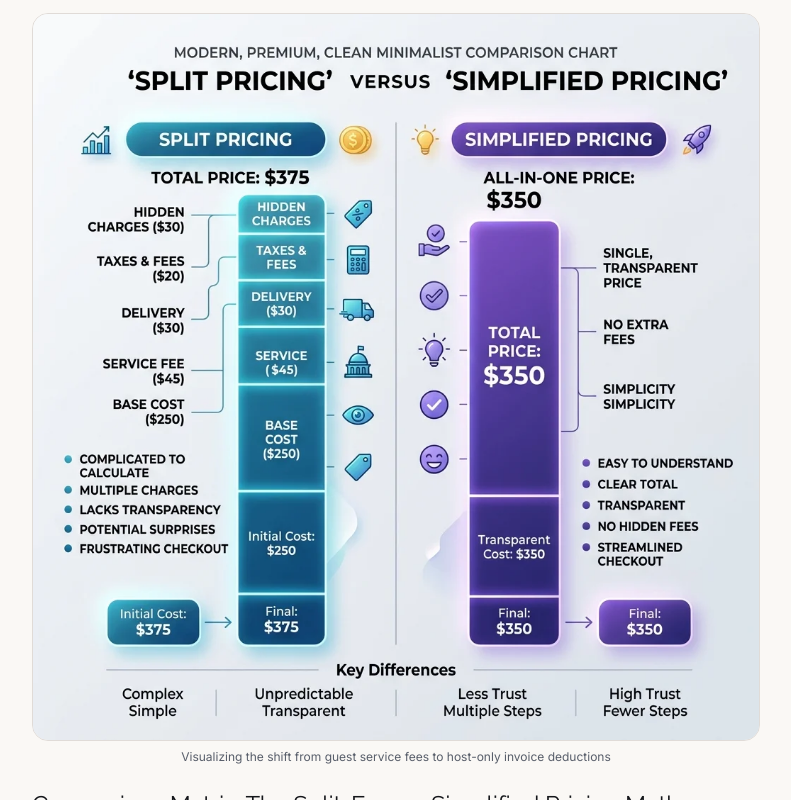
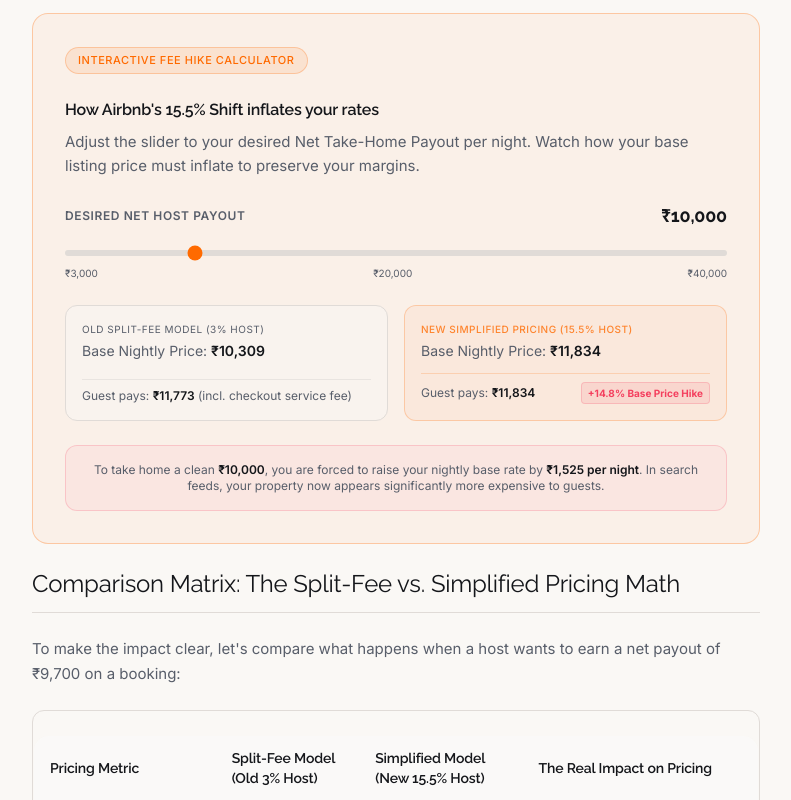
Before and after one commit to wayzyy-project/wayzyy-site, a React (Vite) app: page /blog/real-cost-of-airbnb-fee in a window 1280 px wide. Shown: the part 1560-2360 px from the top of the page, without its empty margins (244-1035 px from the left). Built offline with nearby package versions, Linux system fonts and the light colour scheme.

Commit message:
feat: replace static chart with interactive FeeHikeCalculator slider component

```diff
--- a/src/pages/blog/RealCostOfAirbnbFee.tsx
+++ b/src/pages/blog/RealCostOfAirbnbFee.tsx
@@ -1,7 +1,7 @@
 import { BlogLayout } from "@/components/BlogLayout";
 import { blogPosts } from "@/lib/blogPosts";
 import { HelpCircle } from "lucide-react";
-import { useState } from "react";
+import { useState, useMemo } from "react";
 import { Link } from "react-router-dom";
 import { InlineCalculator } from "@/components/InlineCalculator";
 
@@ -54,6 +54,114 @@ const faqJsonLd = {
   ]
 };
 
+function FeeHikeCalculator() {
+  const [payout, setPayout] = useState(10000);
+
+  const stats = useMemo(() => {
+    // Old Split-Fee (3% host fee)
+    const oldBaseRate = payout / 0.97;
+    const guestFee = oldBaseRate * 0.142; // ~14.2% average guest fee
+    const oldGuestPaid = oldBaseRate + guestFee;
+
+    // New Simplified (15.5% host fee)
+    const newBaseRate = payout / 0.845;
+    const newGuestPaid = newBaseRate; // 0% guest service fee visible at checkout
+
+    const inflation = ((newBaseRate - oldBaseRate) / oldBaseRate) * 100;
+    const absoluteHike = newBaseRate - oldBaseRate;
+
+    return { oldBaseRate, oldGuestPaid, newBaseRate, newGuestPaid, inflation, absoluteHike };
+  }, [payout]);
+
+  const formatCurrency = (amount: number) => {
+    return new Intl.NumberFormat("en-IN", {
+      style: "currency",
+      currency: "INR",
+      maximumFractionDigits: 0,
+    }).format(amount);
+  };
+
+  return (
+    <div className="my-8 rounded-2xl border border-ember/30 bg-ember/5 p-6 sm:p-8">
+      <div>
+        <div className="inline-flex items-center gap-1.5 rounded-full bg-ember/10 border border-ember/25 px-3 py-1 text-[11px] font-medium uppercase tracking-wider text-ember">
+          Interactive Fee Hike Calculator
+        </div>
+        <h3 className="font-display text-xl sm:text-2xl text-foreground mt-2 leading-tight">
+          How Airbnb's 15.5% Shift inflates your rates
+        </h3>
+        <p className="text-xs sm:text-sm text-muted-foreground mt-1">
+          Adjust the slider to your desired Net Take-Home Payout per night. Watch how your base listing price must inflate to preserve your margins.
+        </p>
+      </div>
+
+      <div className="mt-6 space-y-6">
+        <div>
+          <div className="flex justify-between items-center mb-2">
+            <span className="text-xs font-semibold text-muted-foreground uppercase tracking-wider">
+              Desired Net Host Payout
+            </span>
+            <span className="font-display text-lg font-bold text-foreground">
+              {formatCurrency(payout)}
+            </span>
+          </div>
+          <input
+            type="range"
+            min="3000"
+            max="40000"
+            step="1000"
+            value={payout}
+            onChange={(e) => setPayout(Number(e.target.value))}
+            className="w-full h-1.5 bg-border rounded-lg appearance-none cursor-pointer accent-ember focus:outline-none"
+          />
+          <div className="flex justify-between text-[10px] text-muted-foreground mt-1">
+            <span>₹3,000</span>
+            <span>₹20,000</span>
+            <span>₹40,000</span>
+          </div>
+        </div>
+
+        <div className="grid grid-cols-1 sm:grid-cols-2 gap-4">
+          <div className="p-4 rounded-xl border border-border bg-background/50 flex flex-col justify-between">
+            <div>
+              <span className="text-[10px] uppercase tracking-wider text-muted-foreground block">
+                Old Split-Fee Model (3% Host)
+              </span>
+              <span className="text-sm text-muted-foreground mt-1 block">
+                Base Nightly Price: <strong className="text-foreground">{formatCurrency(stats.oldBaseRate)}</strong>
+              </span>
+            </div>
+            <div className="text-xs text-muted-foreground border-t border-border/60 pt-2 mt-3">
+              Guest pays: <strong className="text-foreground">{formatCurrency(stats.oldGuestPaid)}</strong> (incl. checkout service fee)
+            </div>
+          </div>
+
+          <div className="p-4 rounded-xl border border-ember/25 bg-ember/5 flex flex-col justify-between relative overflow-hidden">
+            <div>
+              <span className="text-[10px] uppercase tracking-wider text-ember/80 block font-medium">
+                New Simplified Pricing (15.5% Host)
+              </span>
+              <span className="text-sm text-muted-foreground mt-1 block">
+                Base Nightly Price: <strong className="text-foreground">{formatCurrency(stats.newBaseRate)}</strong>
+              </span>
+            </div>
+            <div className="text-xs text-muted-foreground border-t border-ember/20 pt-2 mt-3 flex items-center justify-between">
+              <span>Guest pays: <strong className="text-foreground">{formatCurrency(stats.newGuestPaid)}</strong></span>
+              <span className="bg-rose-500/10 text-rose-500 border border-rose-500/20 px-1.5 py-0.5 rounded text-[10px] font-bold">
+                +{stats.inflation.toFixed(1)}% Base Price Hike
+              </span>
+            </div>
+          </div>
+        </div>
+
+        <div className="p-4 rounded-xl border border-rose-500/20 bg-rose-500/5 text-center text-xs text-muted-foreground">
+          To take home a clean <strong className="text-foreground">{formatCurrency(payout)}</strong>, you are forced to raise your nightly base rate by <strong className="text-rose-500">{formatCurrency(stats.absoluteHike)} per night</strong>. In search feeds, your property now appears significantly more expensive to guests.
+        </div>
+      </div>
+    </div>
+  );
+}
+
 export default function RealCostOfAirbnbFee() {
   const [openFaq, setOpenFaq] = useState<number | null>(null);
 
@@ -92,16 +200,7 @@ export default function RealCostOfAirbnbFee() {
           For the guest, the property hasn't changed, but it now appears 15% more expensive upfront in search results. This pushes listings into higher pricing tiers where they must compete with more luxurious properties, often leading to a drop in occupancy.
         </p>
 
-        {/* Visual Fee Comparison Chart */}
-        <div className="my-8">
-          <img
-            src="/blog/airbnb-fee-comparison-chart.webp"
-            alt="Infographic showing Split Pricing vs Simplified Pricing model fee breakdowns"
-            className="w-full rounded-2xl border border-border object-cover"
-            loading="lazy"
-          />
-          <span className="text-xs text-muted-foreground mt-2 block text-center">Visualizing the shift from guest service fees to host-only invoice deductions</span>
-        </div>
+        <FeeHikeCalculator />
 
         <h2 className="font-display text-xl text-foreground mt-8">Comparison Matrix: The Split-Fee vs. Simplified Pricing Math</h2>
         <p>
```
Also changed, not shown: public/blog/airbnb-fee-comparison-chart.webp (deleted).
